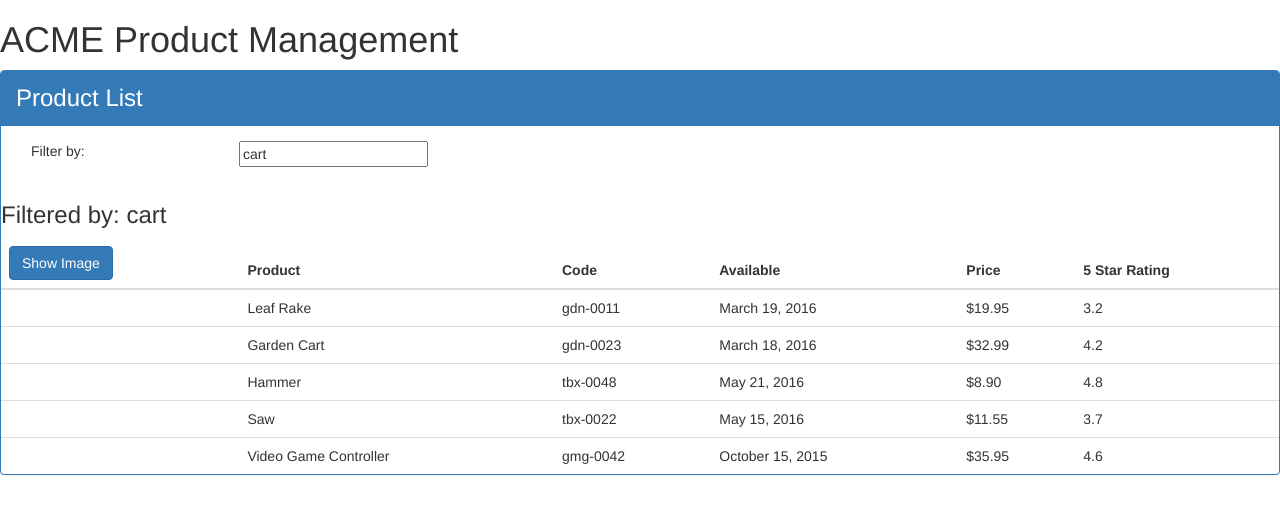
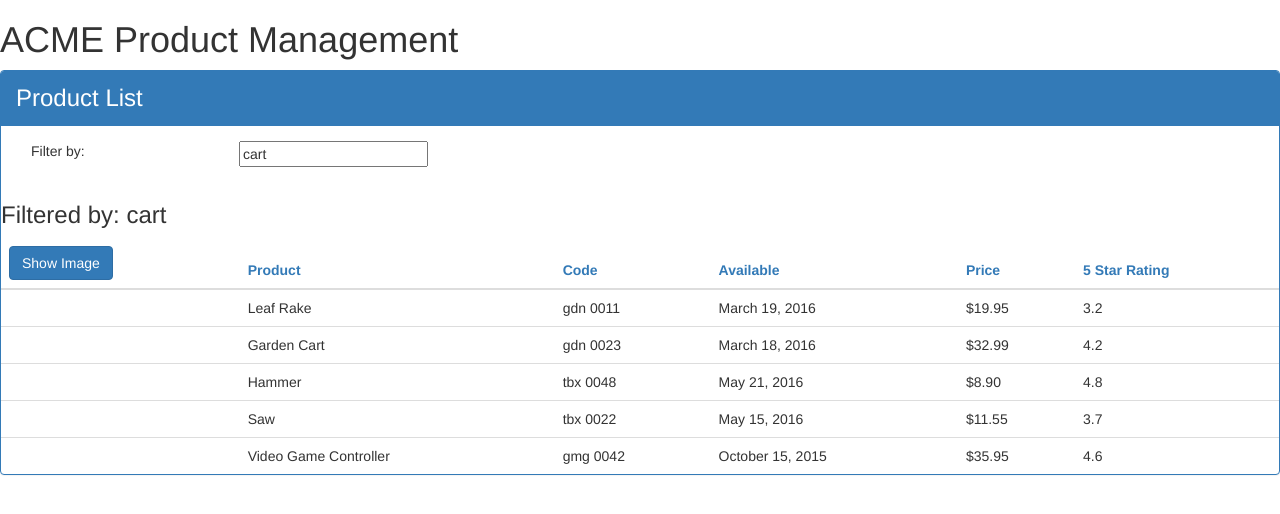
Before and after one commit to ryanchesnut/APM, an Angular app: page / in a window 1280 px wide. Shown: the top 514 px of the page. Built offline with nearby package versions, Linux system fonts and the light colour scheme.

Commit message:
Added custom css and pipe
Added custom css, pipe

```diff
--- a/src/app/app.module.ts
+++ b/src/app/app.module.ts
@@ -4,11 +4,13 @@
 
 import { AppComponent } from './app.component';
 import { ProductListComponent } from './products/product-list.component';
+import { ConvertToSpacesPipe } from './shared/convert-to-spaces.pipe';
 
 
 @NgModule({
   declarations: [AppComponent,
-                ProductListComponent],
+                ProductListComponent,
+    ConvertToSpacesPipe],
   imports: [BrowserModule,
             FormsModule],
   providers: [],
--- /dev/null
+++ b/src/app/products/product-list.component.css
@@ -0,0 +1,3 @@
+thead {
+    color: #337ab7;
+}
--- a/src/app/products/product-list.component.html
+++ b/src/app/products/product-list.component.html
@@ -41,7 +41,7 @@
                      ></td>
 
             <td>{{product.productName}}</td>
-             <td>{{product.productCode | lowercase}} </td>
+             <td>{{product.productCode | lowercase | convertToSpaces: '-' }} </td>
             <td>{{product.releaseDate}}</td>
             <td>{{product.price | currency:'USD':true:'1.2-2'}}</td>
             <td>{{product.starRating}}</td>
--- a/src/app/products/product-list.component.ts
+++ b/src/app/products/product-list.component.ts
@@ -1,12 +1,14 @@
-import { Component } from '@angular/core';
+import { Component, OnInit } from '@angular/core';
 import { IProduct } from './product';
 
 @Component({
     selector: 'pm-products',
-    templateUrl: './product-list.component.html'
+    templateUrl: './product-list.component.html',
+    styleUrls: ['./product-list.component.css']
 })
 
-export class ProductListComponent {
+
+export class ProductListComponent implements OnInit {
     pageTitle: string = 'Product List';
     imageWidth: number = 50;
     imageMargin: number = 2;
@@ -68,5 +70,8 @@
     toggleImage(): void {
         this.showImage = !this.showImage;
     }
+    ngOnInit(): void {
+        console.log('In OnInit');
+    }
 
 }
--- /dev/null
+++ b/src/app/shared/convert-to-spaces.pipe.ts
@@ -0,0 +1,12 @@
+import { Pipe, PipeTransform } from '@angular/core';
+
+
+@Pipe ({
+    name: 'convertToSpaces'
+})
+
+export class ConvertToSpacesPipe implements PipeTransform {
+    transform(value: string, char: string): string {
+        return value.replace(char, ' ');
+    }
+}
```
